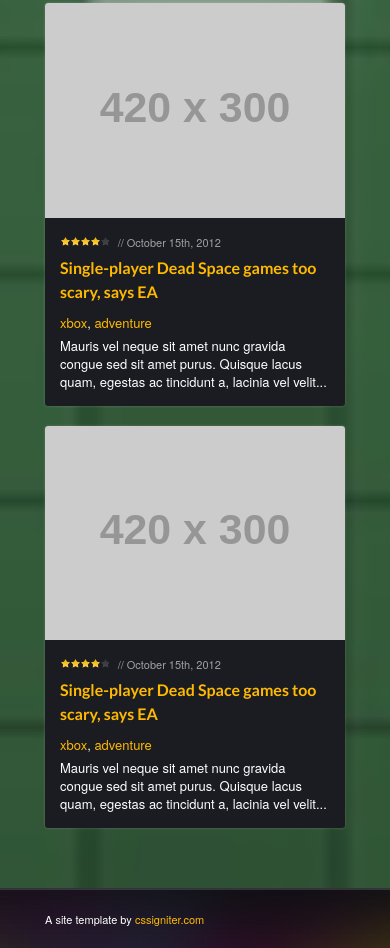
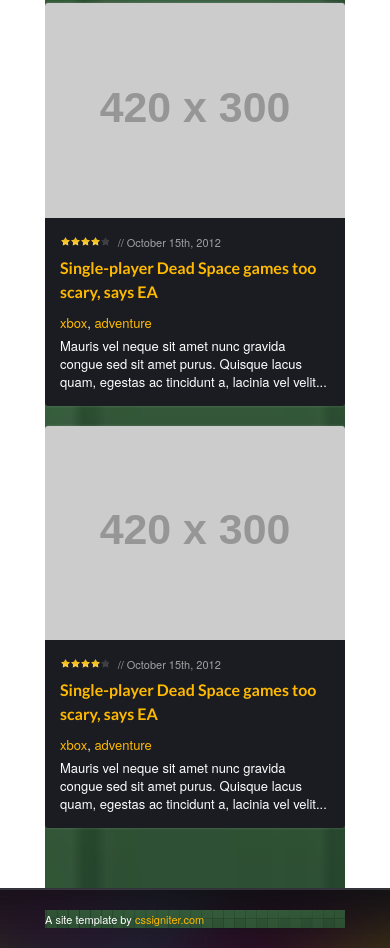
Before and after one commit to Grant-Inna/Game_Portal, a plain HTML site: page index.html in a window 390 px wide. Shown: the part 5855-6803 px from the top of the page. Drawn offline with Linux system fonts and the light colour scheme; placeholder pictures from the web are drawn by us.

Commit message:
Brand new media for ipod

```diff
--- a/css/media.css
+++ b/css/media.css
@@ -19,7 +19,11 @@
 
 @media screen and (max-width: 570px) {
   body {
-    background: rgba(255, 255, 255, .4) url(../images/ipodBG.jpg) no-repeat bottom center;
+    background: rgba(255, 255, 255, .4) fixed;
+  }
+
+  .container {
+    background: url(../images/ipodBG.jpg) no-repeat bottom center;
     background-size: cover;
   }
 }
--- a/dev/media.css
+++ b/dev/media.css
@@ -18,7 +18,11 @@
 
 @media screen and (max-width: 570px) {
     body {
-        background: rgba(255, 255, 255, .4) url(../images/ipodBG.jpg) no-repeat bottom center;
+        background: rgba(255, 255, 255, .4) fixed;
+    }
+    .container {
+    background: url(../images/ipodBG.jpg) no-repeat bottom center;
+
         background-size: cover;
     }
 }
```
